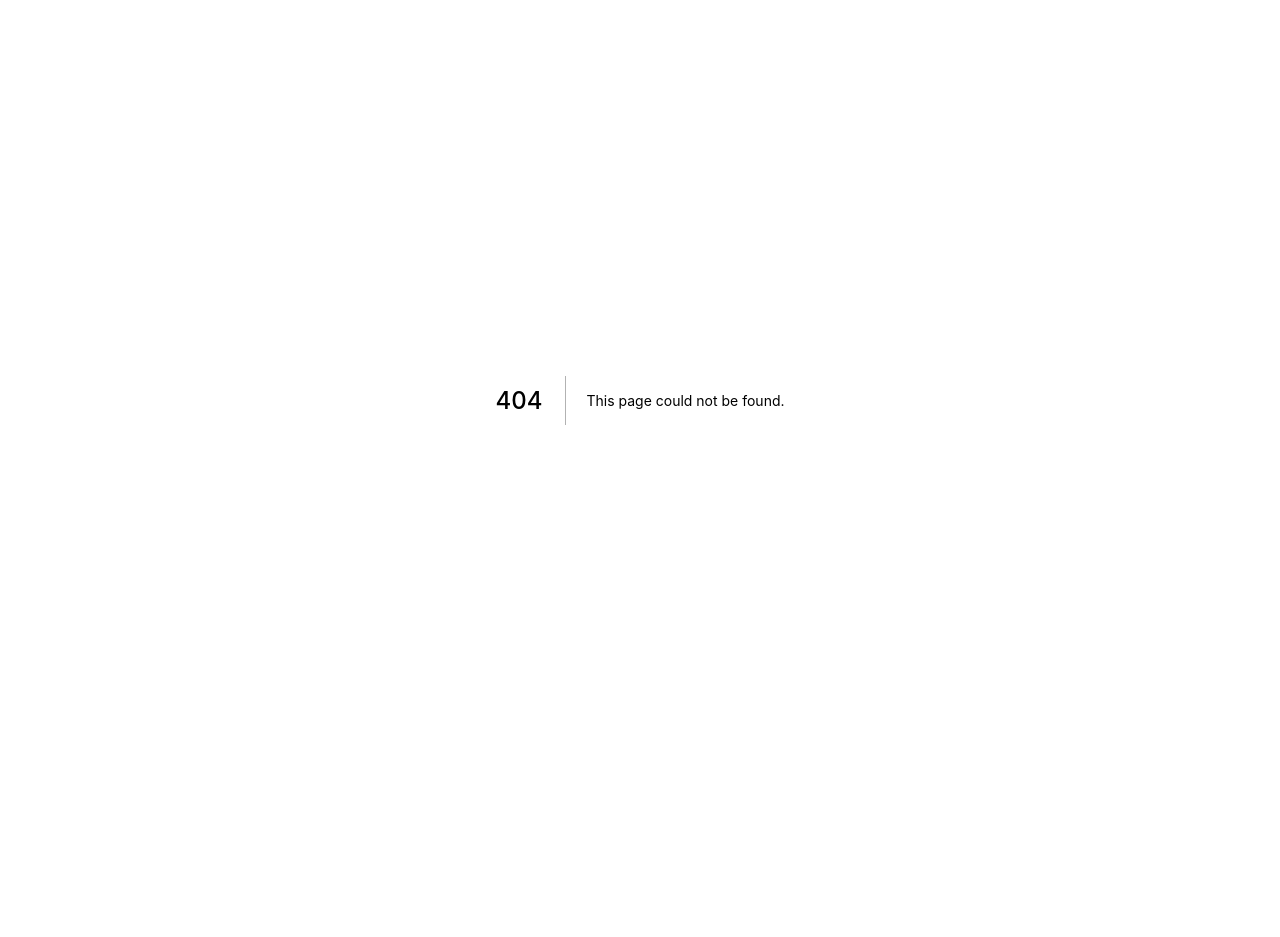
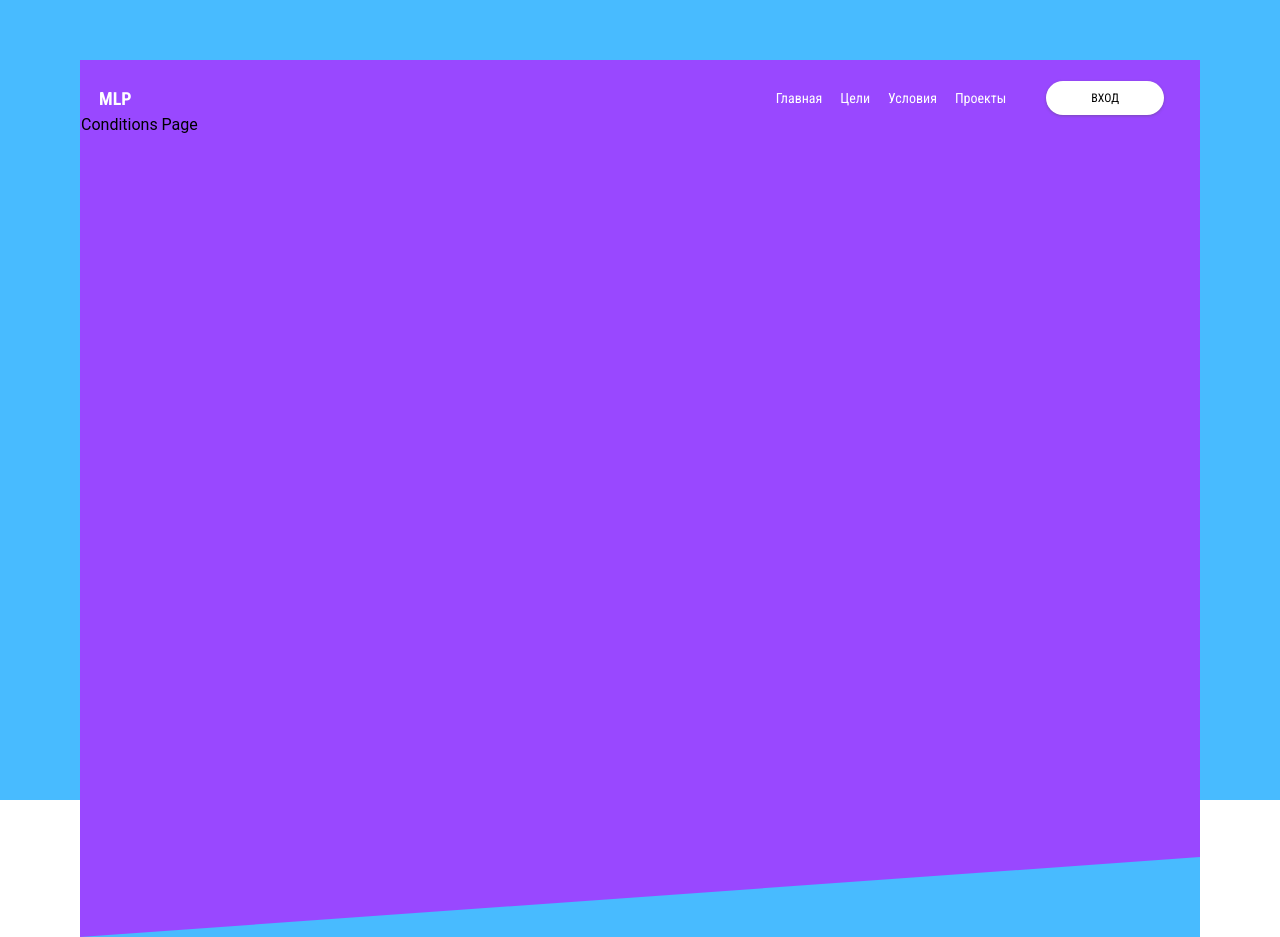
Before and after one commit to multiplayground/mlp-ssr, a Next.js app: page /conditions in a window 1280 px wide. Before the commit this address had no page. Before the commit the page ends 800 px from the top, so only its background shows below. Built offline with nearby package versions, Linux system fonts and the light colour scheme.

Commit message:
fix(conditions): wrong name

```diff
--- a/pages/contitions.tsx
+++ b/pages/conditions.tsx
@@ -2,7 +2,7 @@ import Layout from '../layouts/main'
 
 const Home = () => (
     <Layout>
-        <div style={{ minHeight: '800px' }}>Contitions Page</div>
+        <div style={{ minHeight: '800px' }}>Conditions Page</div>
     </Layout>
 )
 
--- a/ui/NavPanel.tsx
+++ b/ui/NavPanel.tsx
@@ -10,7 +10,7 @@ export default () => (
         <Link href="/goals">
             <a>Цели</a>
         </Link>
-        <Link href="/contitions">
+        <Link href="/conditions">
             <a>Условия</a>
         </Link>
         <Link href="/projects">
```
